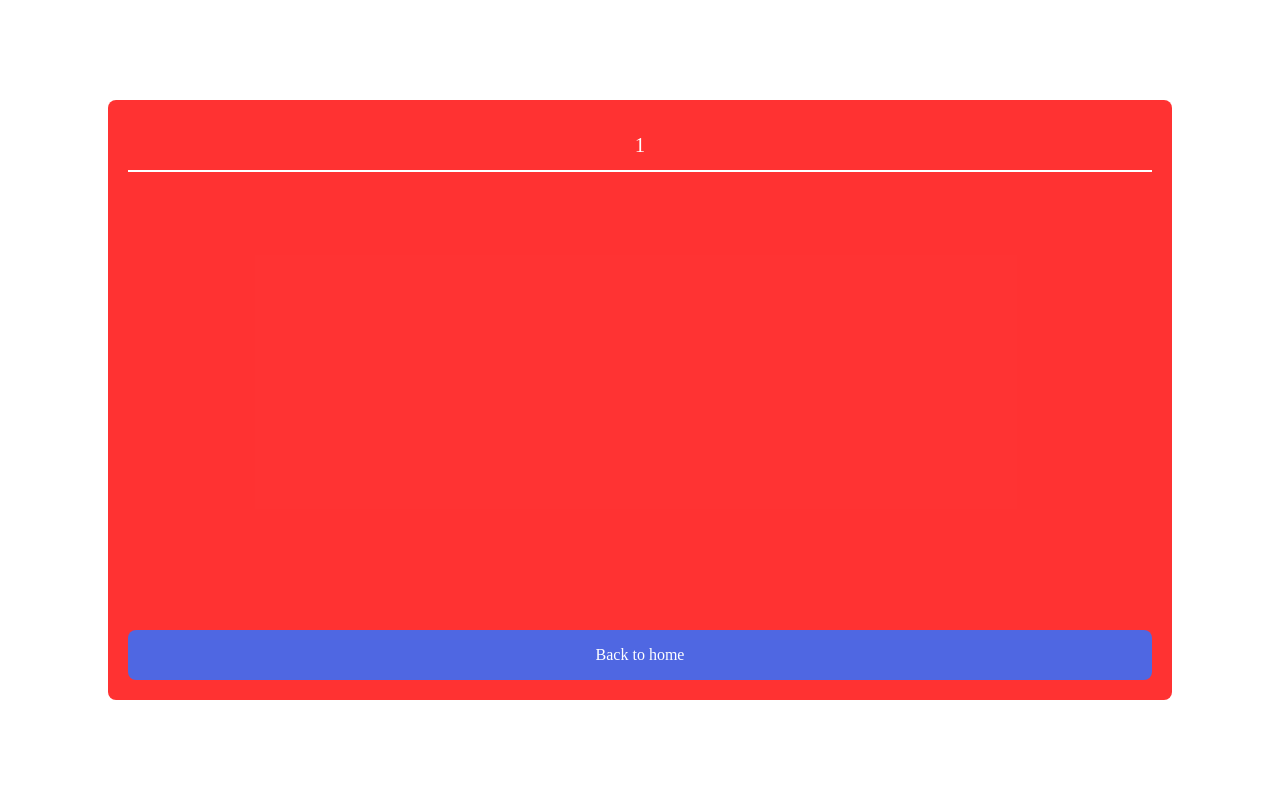
After one commit to anishkn04/Confessions, a PHP site: page /html/error.php?type=1 in a window 1280 px wide. The commit adds this page. Run offline with PHP 8.4, Linux system fonts and the light colour scheme; data that the repository does not hold is empty.

Commit message:
Added error page and revamped login page

```diff
--- /dev/null
+++ b/html/error.php
@@ -0,0 +1,76 @@
+<?php
+$type =  $_GET["type"];
+$texts = [
+    "LoginError" => "Couldn't Login, please recheck your data or try again later!",
+    "ConnectionError" => "Problem in our side, we will fix it soon!",
+    "RegisterError" => "Couldn't Sign up, please re-check your data or try again later!"
+]
+?>
+
+<!DOCTYPE html>
+<html lang="en">
+<head>
+    <meta charset="UTF-8">
+    <meta name="viewport" content="width=device-width, initial-scale=1.0">
+    <title>Error: <?php echo $type ?></title>
+    <style>
+        *{
+            margin: 00;
+            padding: 0;
+        }
+        main{
+            height: 100vh;
+            width: 100vw;
+            display: flex;
+            justify-content: center;
+            align-items: center;
+        }
+        .errorContainer{
+            height: 70%;
+            width: 80%;
+            background-color: #ff1111db;
+            padding: 20px;
+            border-radius: 8px;
+            display: flex;
+            flex-direction: column;
+        }
+        .errorType, .errorText{
+            width: 100%;
+            min-height: 50px;
+            color: white;
+            font-size: 1.3rem;
+            text-align: center;
+            display: flex;
+            align-items: center;
+            justify-content: center;
+            height: auto;
+        }
+        .errorType{
+            border-bottom: 2px solid white;
+        }
+        .errorText{
+            flex-grow: 1;
+        }
+        a{
+            border: 1px;
+            border-radius: 8px;
+            text-decoration: none;
+            background-color: #3370ffdb;
+            color: white;
+            height: 50px;
+            justify-content: center;
+            display: flex;
+            align-items: center;
+        }
+    </style>
+</head>
+<body>
+    <main>
+        <div class="errorContainer">
+            <div class="errorType"><?php echo $type ?></div>
+            <div class="errorText"><?php echo $texts[$type] ?></div>
+            <a href="../">Back to home</a>
+        </div>
+    </main>
+</body>
+</html>
--- a/index.php
+++ b/index.php
@@ -3,7 +3,7 @@
 $request  = $_SERVER['REQUEST_URI'];
 $username = ltrim($request, "/");
 
-if($username==null || $username == ""){
+if($username==null || $username == "" || !$username="index.php"){
     header("Location: ./html/confessions.php");
 }else{
     header("Location: /html/profile.php?username=$username");
```
Also changed, not shown: html/login.php (+11 -9 lines), html/mysqlConnection.php (+12 -12 lines), style/login.css (+25 -15 lines), 1 other file.
